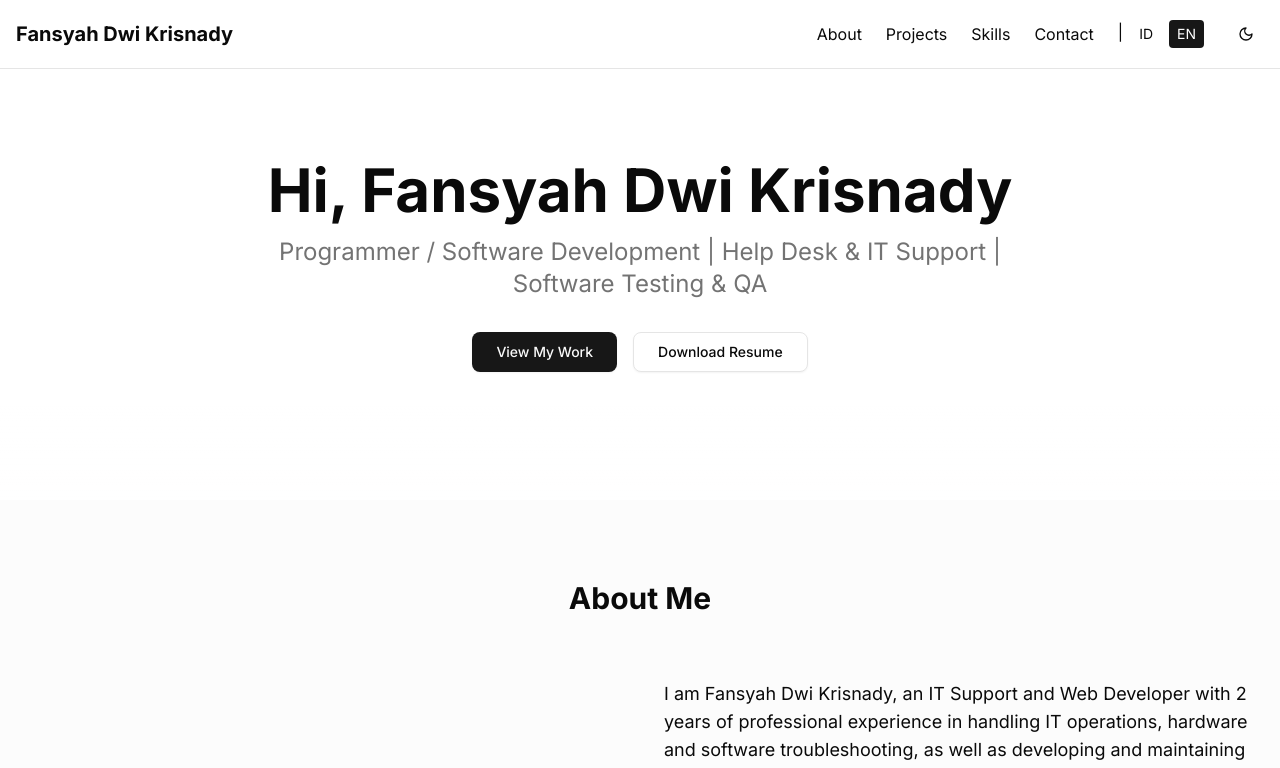
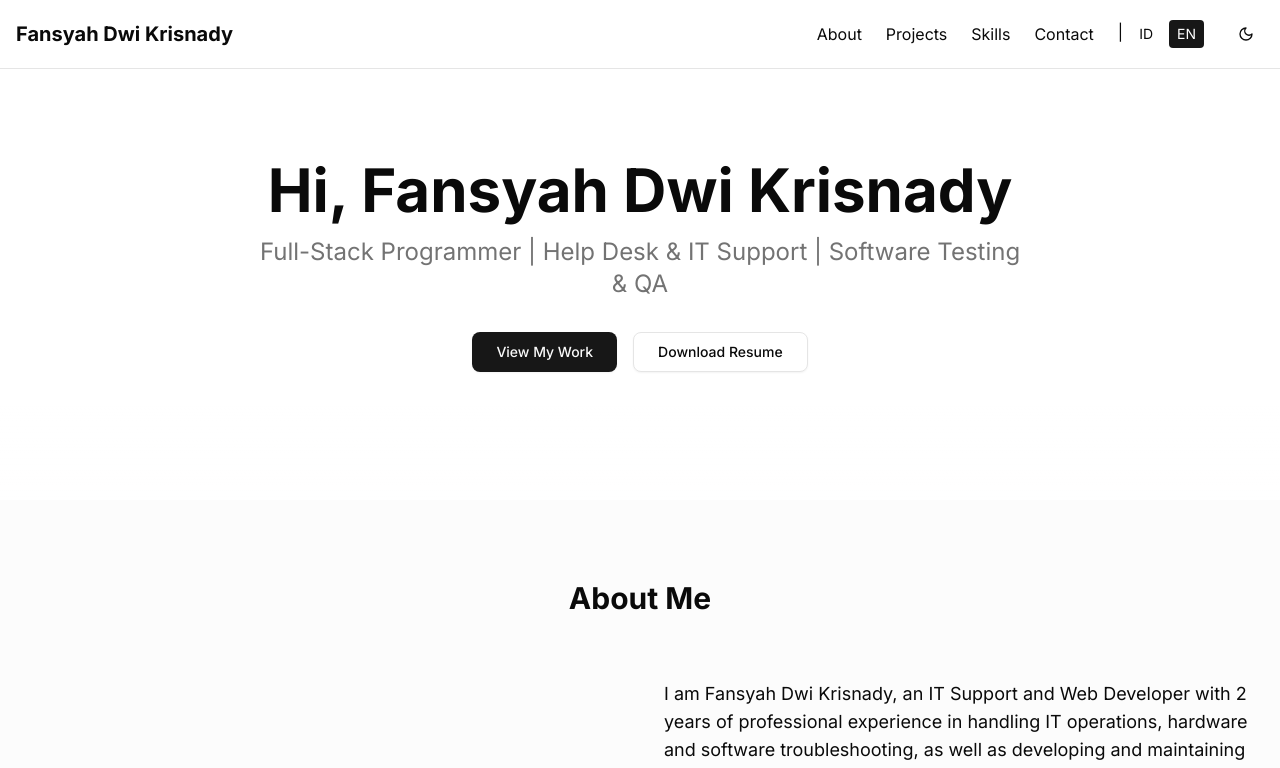
Before and after one commit to fansyah98/dwi.tetst, a Next.js app: page / in a window 1280 px wide. Shown: the top 768 px of the page. Built offline with nearby package versions, Linux system fonts and the light colour scheme.

Commit message:
cleas-about

```diff
--- a/src/app/page.tsx
+++ b/src/app/page.tsx
@@ -144,7 +144,7 @@ const menuItems = [
               Hi, Fansyah Dwi Krisnady
             </h1>
             <p className="text-xl md:text-2xl text-muted-foreground mb-8">
-              Programmer / Software Development | Help Desk & IT Support | Software Testing & QA
+              Full-Stack Programmer | Help Desk & IT Support | Software Testing & QA
             </p>
             <div className="flex flex-col sm:flex-row gap-4 justify-center">
               <Button
```
